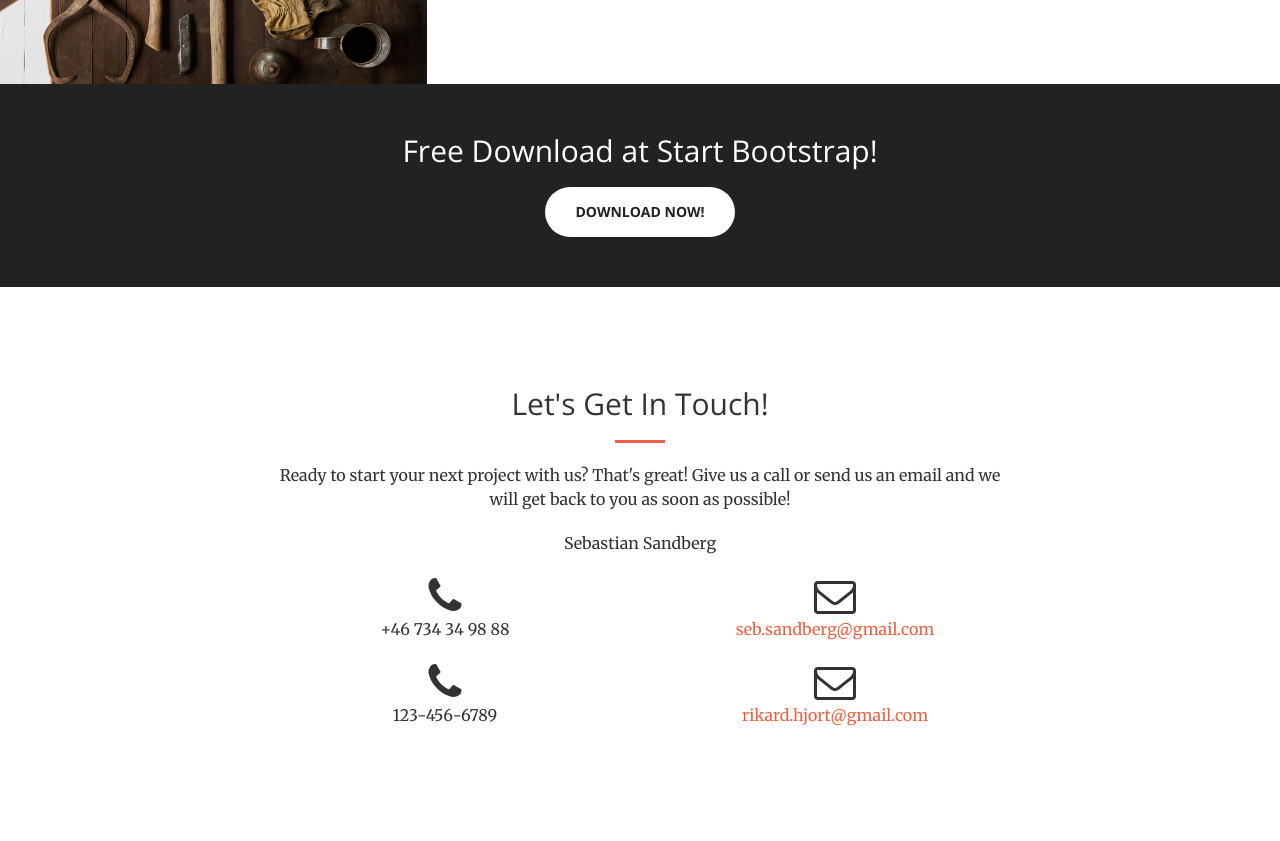
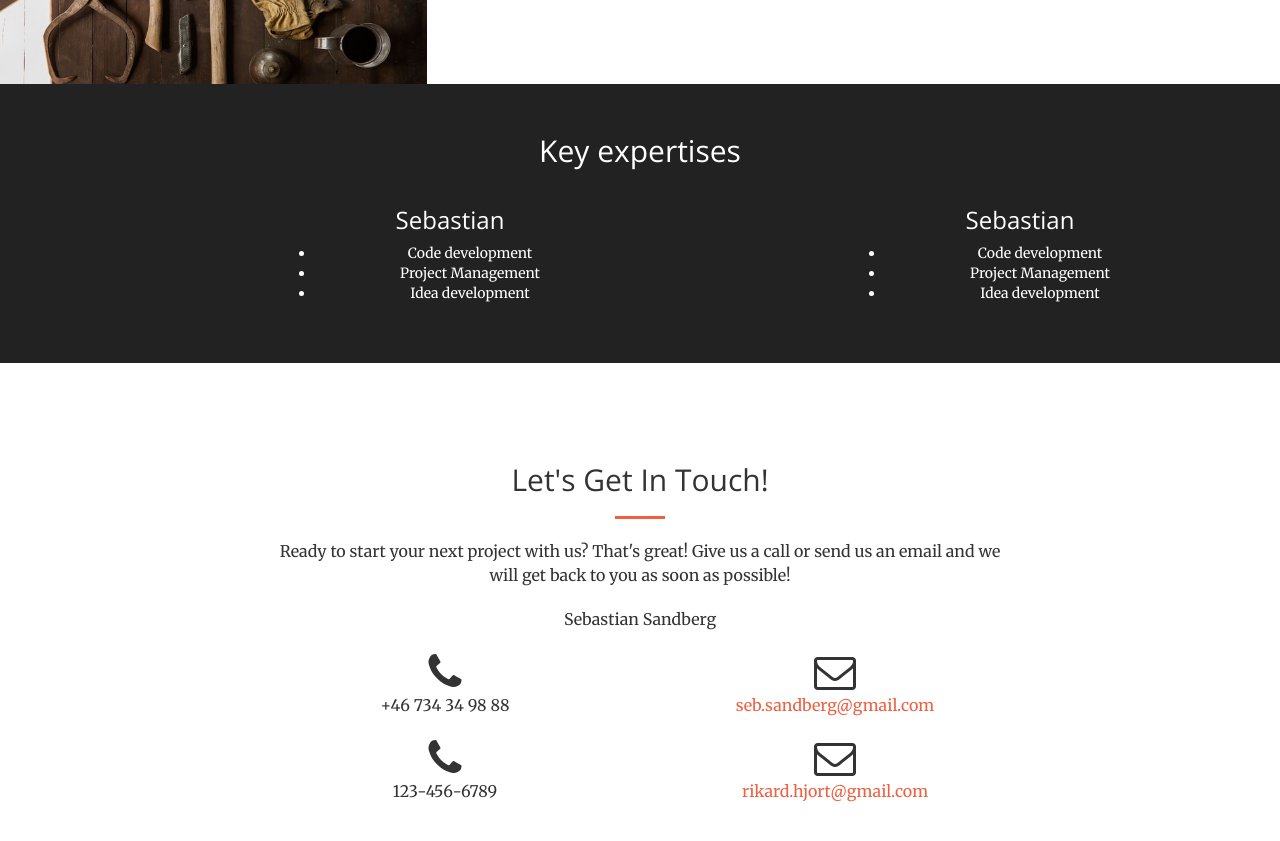
Before and after one commit to sebsandberg/sebsandberg.github.io, a plain HTML site: page makeitmatter/index.html in a window 1280 px wide. Shown: the part 2280-3121 px from the top of the page. Drawn offline with nearby package versions, Linux system fonts and the light colour scheme.

Commit message:
add key expertise

```diff
--- a/makeitmatter/index.html
+++ b/makeitmatter/index.html
@@ -238,8 +238,24 @@
     <aside class="bg-dark">
         <div class="container text-center">
             <div class="call-to-action">
-                <h2>Free Download at Start Bootstrap!</h2>
-                <a href="#" class="btn btn-default btn-xl wow tada">Download Now!</a>
+                <h2>Key expertises</h2>
+                <div class="col-lg-4 col-lg-offset-2 text-center">
+                    <h3>Sebastian</h3>
+                    <ul>
+                        <li>Code development</li>
+                        <li>Project Management</li>
+                        <li>Idea development</li>
+                    </ul>
+                </div>
+                <div class="col-lg-4 col-lg-offset-2 text-center">
+                    <h3>Sebastian</h3>
+                    <ul>
+                        <li>Code development</li>
+                        <li>Project Management</li>
+                        <li>Idea development</li>
+                    </ul>
+                </div>
+
             </div>
         </div>
     </aside>
```
